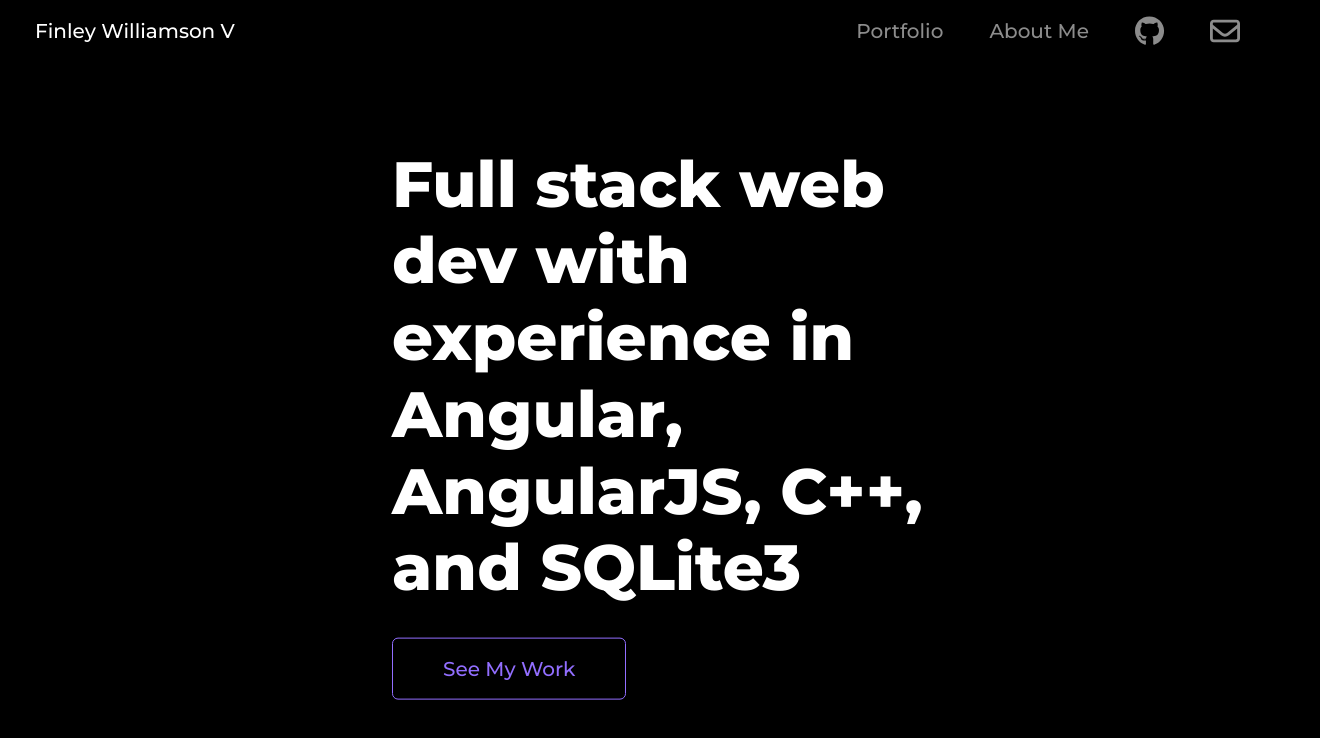
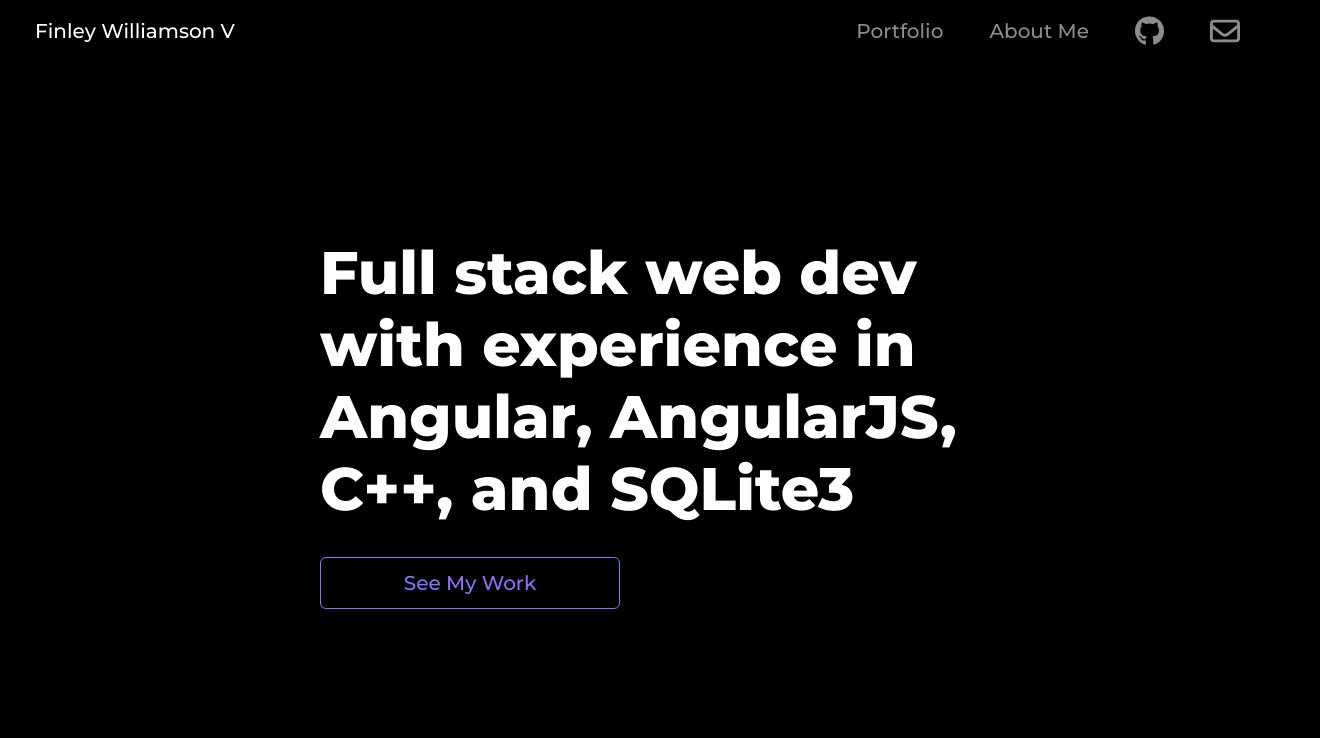
Before and after one commit to finleywilliamsonV/portfolio-site-angular, an Angular app: page /home in a window 1280 px wide. Shown: the top 738 px of the page, 1320 px wide, since content can reach past the window. Built offline with nearby package versions, Linux system fonts and the light colour scheme; a web font is replaced by a local one.

Commit message:
Responsive welcome page

```diff
--- a/src/app/components/welcome-page/welcome-page.component.html
+++ b/src/app/components/welcome-page/welcome-page.component.html
@@ -1,4 +1,4 @@
-<div class="position-relative full-width-height">
+<div class="position-relative full-height">
     <div class="position-absolute top-50 start-50 translate-middle text-left">
         <!-- <h1 id="title-card">Full Stack Developer Specializing in Angular and TypeScript</h1> -->
         <h1 id="title-card">
--- a/src/app/components/welcome-page/welcome-page.component.scss
+++ b/src/app/components/welcome-page/welcome-page.component.scss
@@ -1,18 +1,53 @@
-.full-width-height {
-    width: 100vw;
+.full-height {
     height: 100vh;
 }
 
 #title-card {
     color: white;
     margin-top: -20vh;
-    width: 45vw;
-    font-weight:700;
-    font-style: bold;
-    font-size: 4em;
+    width: 40vw;
+    font-weight: 700;
+    font-size: 50px;
 }
 
 #see-work-button {
     padding: 15px 50px;
     font-size: 20px
 }
+
+/* MEDIA QUERIES */
+
+@media (min-width: 0px) {
+    #title-card {
+        width: 300px;
+        font-size: 28px;
+        margin-top: -35vh;
+    }
+
+    #see-work-button {
+        width: 300px;
+        padding: 10px 0px;
+    }
+}
+
+@media (min-width: 576px) {
+    #title-card {
+        width: 425px;
+        font-size: 40px;
+        margin-top: -20vh;
+    }
+}
+
+@media (min-width: 992px) {
+    #title-card {
+        width: 531px;
+        font-size: 50px;
+    }
+}
+
+@media (min-width: 1200px) {
+    #title-card {
+        width: 640px;
+        font-size: 60px;
+    }
+}
--- a/src/styles.scss
+++ b/src/styles.scss
@@ -18,7 +18,7 @@ $primary: colors.$main-purple;
 /* Adding these after Bootstrap import so they overwrite default bootstrap styles */
 
 * {
-    font-family: 'Montserrat';
+    font-family: Montserrat, Helvetica;
 }
 
 body {
```
